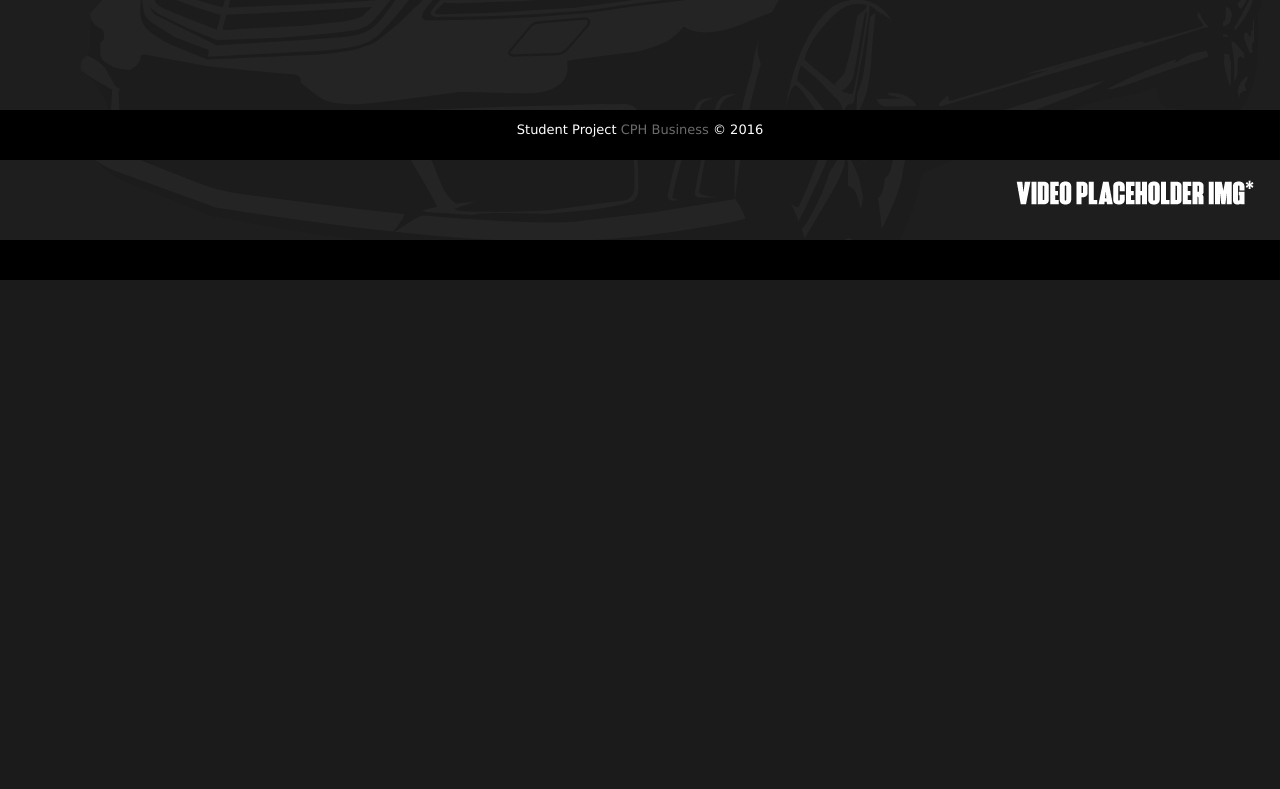
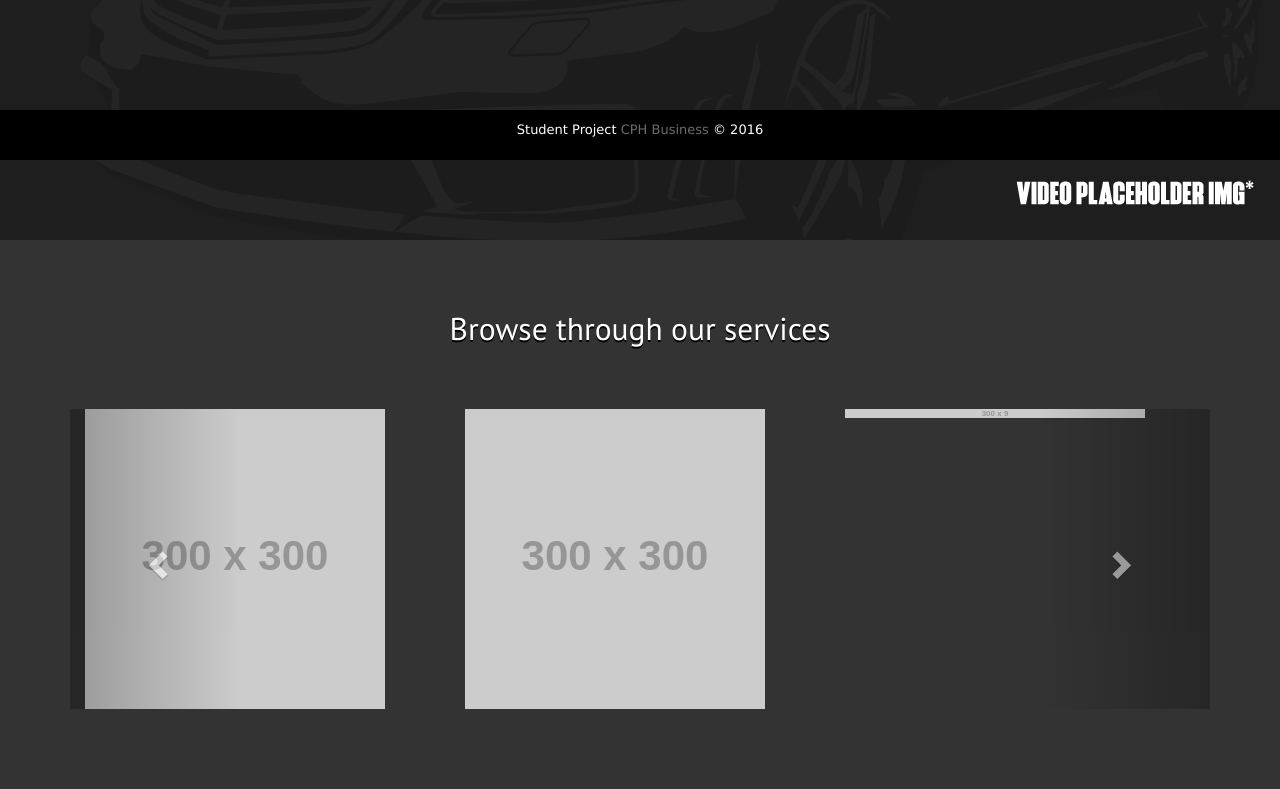
Before and after one commit to elncetoo/cphlimo, a PHP site: page / in a window 1280 px wide. Shown: the part 640-1429 px from the top of the page. Before the commit the page ends 920 px from the top, so only its background shows below. Run offline with PHP 8.4, Linux system fonts and the light colour scheme; grey boxes labelled with a size stand in for pictures from a placeholder-image service; some libraries are stand-ins or nearby versions.

Commit message:
slider carouse implemented
seviseconthe home page

```diff
--- /dev/null
+++ b/assets/css/slider-style.css
@@ -0,0 +1,42 @@
+.multi-item-carousel .carousel-inner > .item {
+  -webkit-transition: 500ms ease-in-out left;
+  transition: 500ms ease-in-out left;
+}
+.multi-item-carousel .carousel-inner .active.left {
+  left: -33%;
+}
+.multi-item-carousel .carousel-inner .active.right {
+  left: 33%;
+}
+.multi-item-carousel .carousel-inner .next {
+  left: 33%;
+}
+.multi-item-carousel .carousel-inner .prev {
+  left: -33%;
+}
+@media all and (transform-3d), (-webkit-transform-3d) {
+  .multi-item-carousel .carousel-inner > .item {
+    -webkit-transition: 500ms ease-in-out all;
+    transition: 500ms ease-in-out all;
+    -webkit-backface-visibility: visible;
+            backface-visibility: visible;
+    -webkit-transform: none!important;
+            transform: none!important;
+  }
+}
+.multi-item-carousel .carouse-control.left,
+.multi-item-carousel .carouse-control.right {
+  background-image: none;
+}
+body {
+  background: #333;
+  color: #ddd;
+}
+h1 {
+  color: white;
+  font-size: 2.25em;
+  text-align: center;
+  margin-top: 1em;
+  margin-bottom: 2em;
+  text-shadow: 0px 2px 0px #000000;
+}
--- /dev/null
+++ b/assets/js/slider-index.js
@@ -0,0 +1,20 @@
+// Instantiate the Bootstrap carousel
+$('.multi-item-carousel').carousel({
+  interval: false
+});
+
+// for every slide in carousel, copy the next slide's item in the slide.
+// Do the same for the next, next item.
+$('.multi-item-carousel .item').each(function(){
+  var next = $(this).next();
+  if (!next.length) {
+    next = $(this).siblings(':first');
+  }
+  next.children(':first-child').clone().appendTo($(this));
+
+  if (next.next().length>0) {
+    next.next().children(':first-child').clone().appendTo($(this));
+  } else {
+  	$(this).siblings(':first').children(':first-child').clone().appendTo($(this));
+  }
+});
--- a/index.php
+++ b/index.php
@@ -7,9 +7,10 @@
       <meta name="description" content="Copenhagen Limousine Service web page">
 
         <!-- Latest compiled and minified CSS -->
-        <link href="css/bootstrap.css" rel="stylesheet">
-        <link href="css/bootstrap.min.css" rel="stylesheet">
+        <link rel="stylesheet" href="https://maxcdn.bootstrapcdn.com/bootstrap/3.3.7/css/bootstrap.min.css">
+        <link rel="stylesheet" href="https://cdnjs.cloudflare.com/ajax/libs/normalize/5.0.0/normalize.min.css">
         <link href="assets/css/style.css" rel="stylesheet" type="text/css" >
+        <link rel="stylesheet" href="assets/css/slider-style.css">
         <link href="https://fonts.googleapis.com/css?family=PT+Sans" rel="stylesheet">
  </head>
 
@@ -23,11 +24,56 @@
         </br>
         </br>
 
+        <body>
+          <div class="container">
+          <h1>Browse through our services</h1>
+          <div class="row">
+            <div class="col-md-12">
+              <div class="carousel slide multi-item-carousel" id="theCarousel">
+                <div class="carousel-inner">
+                  <div class="item active">
+                    <div class="col-xs-4"><a href="#1"><img src="http://placehold.it/300/f44336/000000" class="img-responsive"></a></div>
+                  </div>
+                  <div class="item">
+                    <div class="col-xs-4"><a href="#1"><img src="http://placehold.it/300/e91e63/000000" class="img-responsive"></a></div>
+                  </div>
+                  <div class="item">
+                    <div class="col-xs-4"><a href="#1"><img src="http://placehold.it/300/9c27b0/000000" class="img-responsive"></a></div>
+                  </div>
+                  <div class="item">
+                    <div class="col-xs-4"><a href="#1"><img src="http://placehold.it/300/673ab7/000000" class="img-responsive"></a></div>
+                  </div>
+                  <div class="item">
+                    <div class="col-xs-4"><a href="#1"><img src="http://placehold.it/300/4caf50/000000" class="img-responsive"></a></div>
+                  </div>
+                  <div class="item">
+                    <div class="col-xs-4"><a href="#1"><img src="http://placehold.it/300/8bc34a/000000" class="img-responsive"></a></div>
+                  </div>
+                  <!-- add  more items here -->
+                  <!-- Example item start:  -->
+
+                  <div class="item">
+                    <div class="col-xs-4"><a href="#1"><img src="http://placehold.it/300/8bc34a/000000" class="img-responsive"></a></div>
+                  </div>
+
+                  <!--  Example item end -->
+                </div>
+                 <a class="left carousel-control" href="#theCarousel" data-slide="prev"><i class="glyphicon glyphicon-chevron-left"></i></a>
+        		 <a class="right carousel-control" href="#theCarousel" data-slide="next"><i class="glyphicon glyphicon-chevron-right"></i></a>
+              </div>
+            </div>
+          </div>
+        </div>
+
+  		</br>
+        </br>
+        </br>
+        </br>
 
 
 	<?php require 'footer.php';?>
 
  <!-- jQuery (necessary for Bootstrap's JavaScript plugins) -->
- <script src="https://ajax.googleapis.com/ajax/libs/jquery/1.12.4/jquery.min.js"></script>
- <!-- Include all compiled plugins (below), or include individual files as needed -->
- <script src="assets/js/bootstrap.min.js"></script>
+  <script src="https://ajax.googleapis.com/ajax/libs/jquery/3.1.1/jquery.min.js"></script>
+  <script src="https://maxcdn.bootstrapcdn.com/bootstrap/3.3.7/js/bootstrap.min.js"></script>
+  <script src="assets/js/slider-index.js"></script>
```
